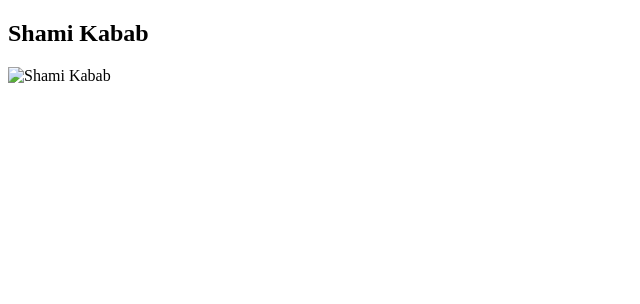
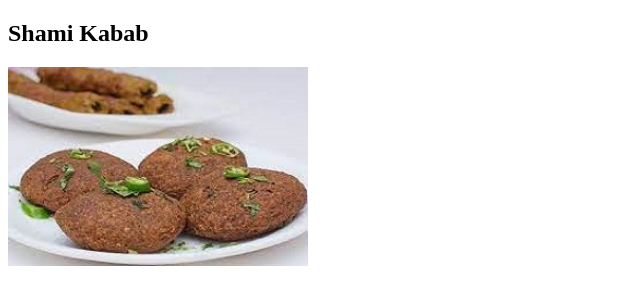
Before and after one commit to nehanawar025/odin-recipes, a plain HTML site: page pages/kabab.html in a window 1280 px wide. Shown: the whole page, without its empty margins (0-640 px from the left). Drawn offline with Linux system fonts and the light colour scheme; files whose address does not match are found by name.

Commit message:
kabab.html

```diff
--- a/pages/kabab.html
+++ b/pages/kabab.html
@@ -9,6 +9,6 @@
 </head>
 <body>
     <h2>Shami Kabab</h2>
-    <img src="/Odin project/odin-recipes/images/shami-kabab.jfif" alt="Shami Kabab">
+    <img src="../images/kabab.jfif" alt="Shami Kabab">
 </body>
 </html>
```
